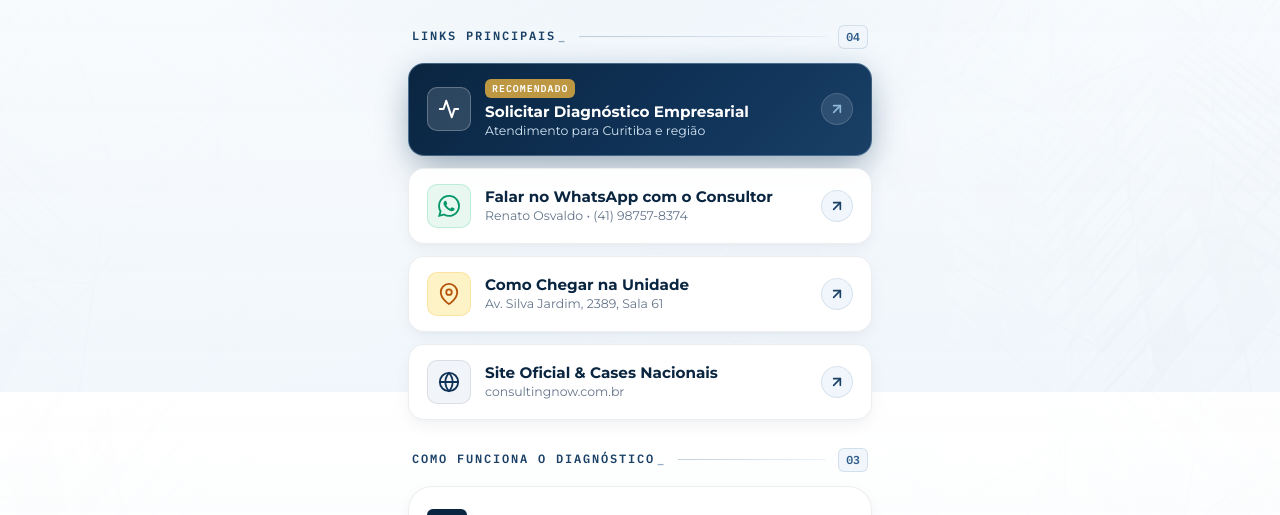
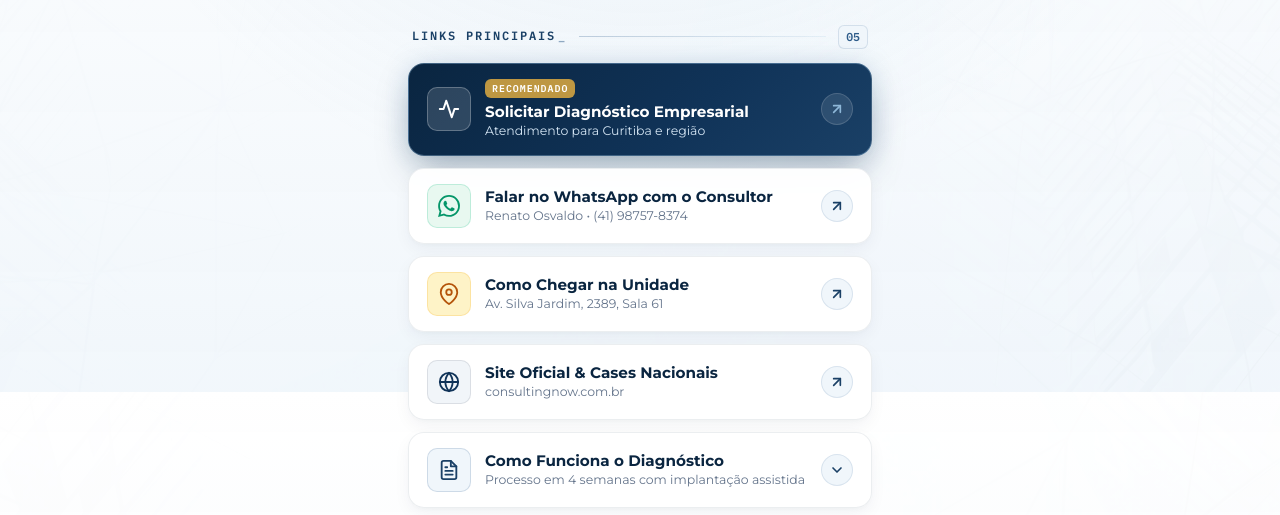
Before and after one commit to atendimentobihmks/blink-consulting-now-curitiba, a website built with Vite: page index.html in a window 1280 px wide. Shown: the part 408-923 px from the top of the page. Built offline with nearby package versions, Linux system fonts and the light colour scheme.

Commit message:
refactor: refinamento de layout, carrossel e background da LP

```diff
--- a/index.html
+++ b/index.html
@@ -53,7 +53,7 @@
     </header>
 
     <!-- =========================================================================
-         SECTION 1: LINKS PRINCIPAIS
+         SECTION 1: LINKS PRINCIPAIS (05 CTAs COM HIERARQUIA INVERTIDA)
          ========================================================================= -->
     <section class="section-block" aria-labelledby="sec-links-title">
       <div class="section-divider">
@@ -62,7 +62,7 @@
           <span class="cursor-blink" aria-hidden="true">_</span>
         </span>
         <div class="divider-line" aria-hidden="true"></div>
-        <span class="divider-counter">04</span>
+        <span class="divider-counter">05</span>
       </div>
 
       <nav class="links-stack" aria-label="Navegação Principal">
@@ -151,6 +151,30 @@
             <svg width="16" height="16" viewBox="0 0 24 24" fill="none" stroke="currentColor" stroke-width="2.5" stroke-linecap="round" stroke-linejoin="round">
               <line x1="7" y1="17" x2="17" y2="7"></line>
               <polyline points="7 7 17 7 17 17"></polyline>
+            </svg>
+          </div>
+        </a>
+
+        <!-- 5. Como Funciona o Diagnóstico (Scroll para a seção de Metodologia) -->
+        <a href="#metodologia" class="btn-card btn-card-standard scroll-trigger" id="cta-metodologia">
+          <div class="card-left-group">
+            <div class="icon-wrapper icon-methodology" aria-hidden="true">
+              <svg width="22" height="22" viewBox="0 0 24 24" fill="none" stroke="currentColor" stroke-width="2" stroke-linecap="round" stroke-linejoin="round">
+                <path d="M14 2H6a2 2 0 0 0-2 2v16a2 2 0 0 0 2 2h12a2 2 0 0 0 2-2V8z"></path>
+                <polyline points="14 2 14 8 20 8"></polyline>
+                <line x1="16" y1="13" x2="8" y2="13"></line>
+                <line x1="16" y1="17" x2="8" y2="17"></line>
+                <polyline points="10 9 9 9 8 9"></polyline>
+              </svg>
+            </div>
+            <div class="card-text-group">
+              <span class="card-title">Como Funciona o Diagnóstico</span>
+              <span class="card-subtitle">Processo em 4 semanas com implantação assistida</span>
+            </div>
+          </div>
+          <div class="card-arrow" aria-hidden="true">
+            <svg width="16" height="16" viewBox="0 0 24 24" fill="none" stroke="currentColor" stroke-width="2.5" stroke-linecap="round" stroke-linejoin="round">
+              <polyline points="6 9 12 15 18 9"></polyline>
             </svg>
           </div>
         </a>
```
